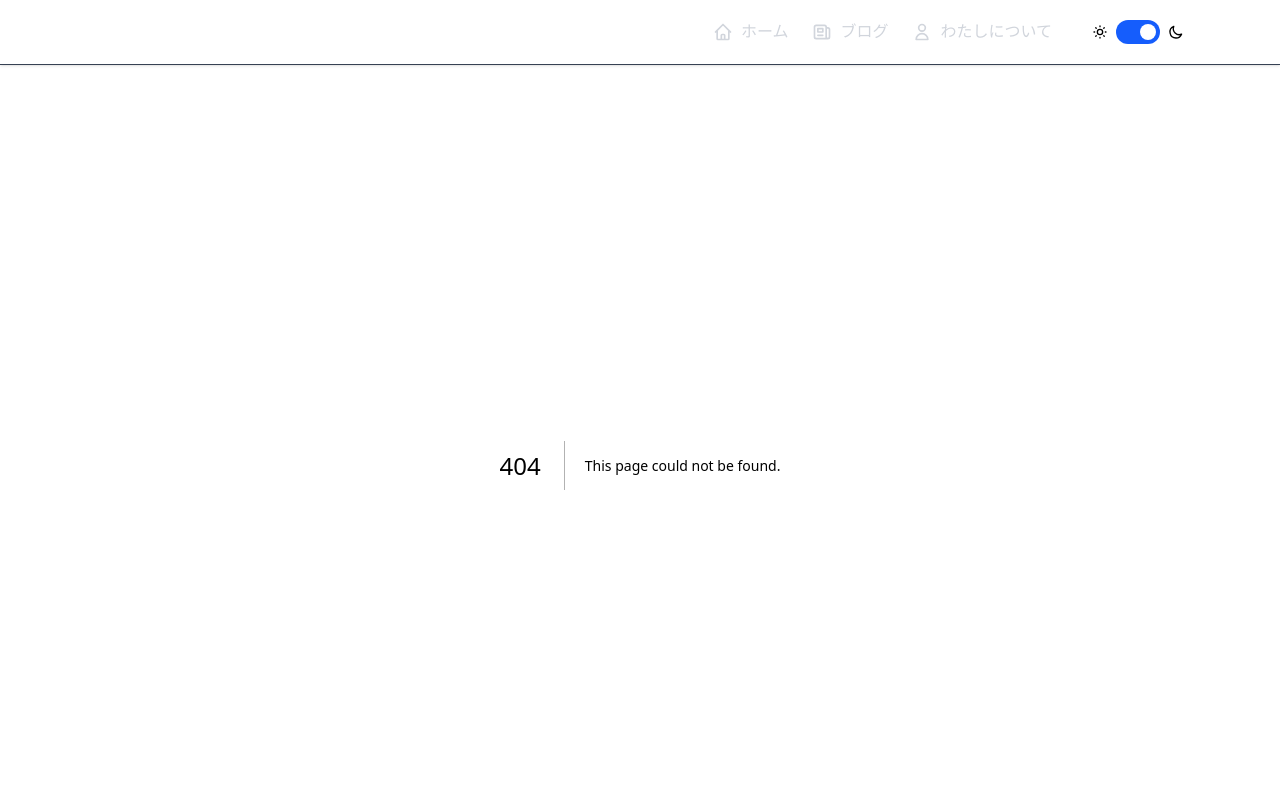
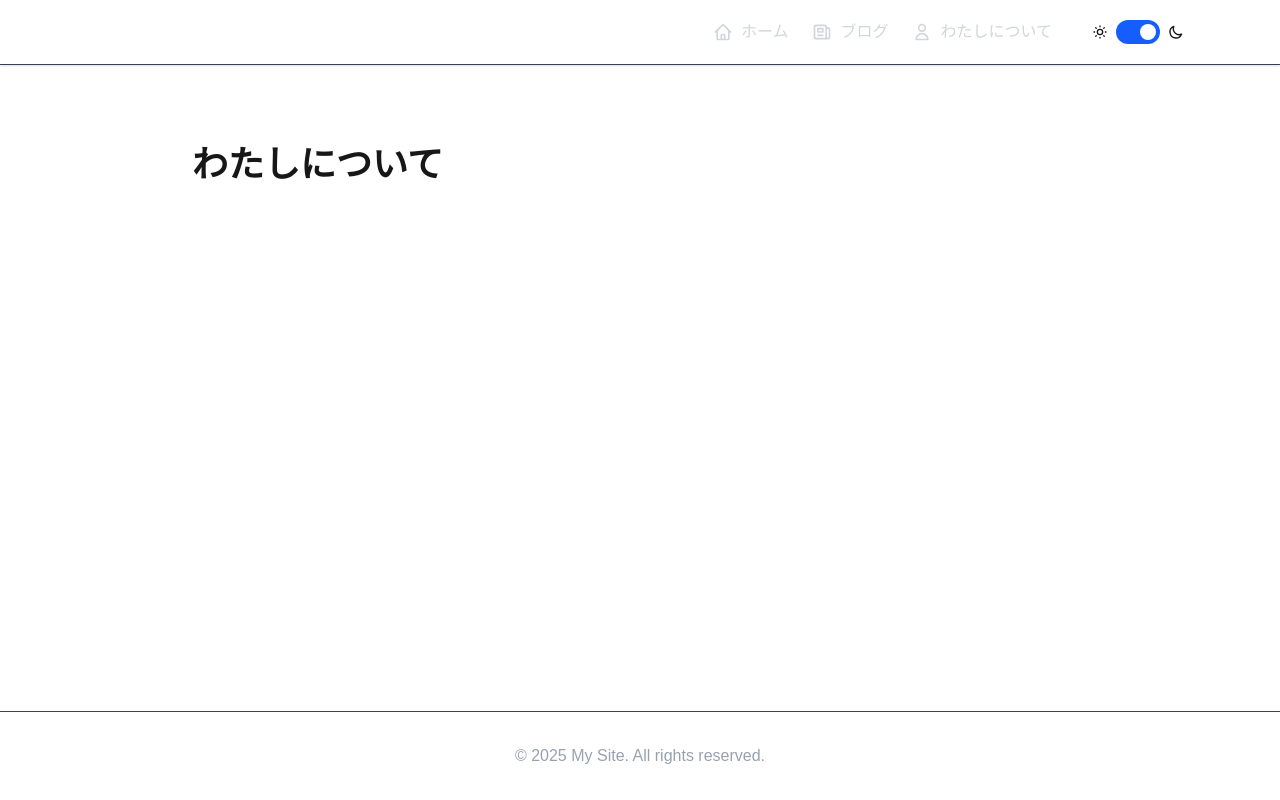
Before and after one commit to abemaru/abemaru-dev, a Next.js app: page /about in a window 1280 px wide. Before the commit this address had no page. Shown: the top 800 px of the page. Built offline with nearby package versions, Linux system fonts and the light colour scheme.

Commit message:
私についてページの追加

```diff
--- /dev/null
+++ b/src/app/about/page.tsx
@@ -0,0 +1,9 @@
+export default function AboutPage() {
+  return (
+    <div className="p-8 pb-20 gap-16 sm:p-20">
+      <div className="max-w-4xl mx-auto">
+        <h1 className="text-4xl font-bold mb-8">わたしについて</h1>
+      </div>
+    </div>
+  );
+}
--- a/src/app/layout.tsx
+++ b/src/app/layout.tsx
@@ -28,7 +28,7 @@ export default function RootLayout({
   return (
     <html lang="en">
       <body
-        className={`${geistSans.variable} ${geistMono.variable} antialiased min-h-screen flex flex-col bg-white dark:bg-gray-900 text-gray-900 dark:text-gray-100`}
+        className={`${geistSans.variable} ${geistMono.variable} antialiased min-h-screen flex flex-col`}
       >
         <ThemeProvider>
           <Header />
```
